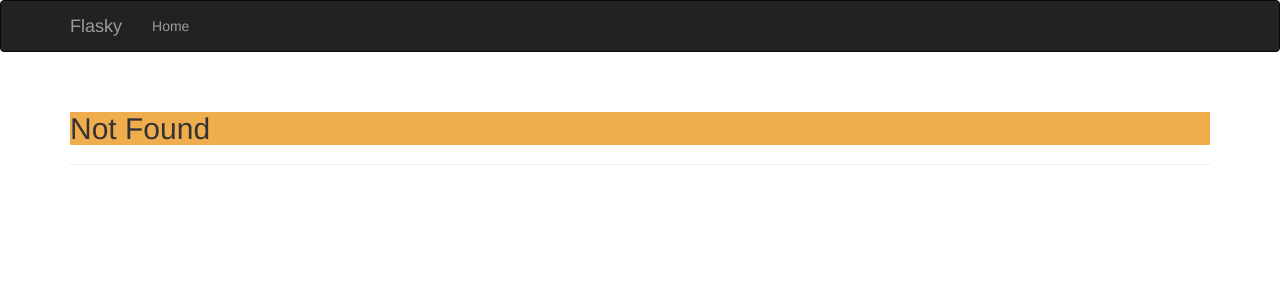
After one commit to youanan/flask-todo, a Flask app: template app/templates/404.html in a window 1280 px wide. The commit adds this page. Shown: the top 300 px of the page. Run offline with Flask 2, Linux system fonts and the light colour scheme; the template is opened without the code that fills it, so the values that code supplies are empty; some libraries are stand-ins or nearby versions.

Commit message:
import flask_bootstrap

```diff
--- a/app/__init__.py
+++ b/app/__init__.py
@@ -1,9 +1,12 @@
 from flask import Flask
 from flask_mongoengine import MongoEngine
+from flask_bootstrap import Bootstrap
 
 app = Flask(__name__)
 app.config.from_object("config")
 
 db = MongoEngine(app)
+bootstrap = Bootstrap(app)
 
-from app import views,models
+
+from app import views, models
--- /dev/null
+++ b/app/templates/404.html
@@ -0,0 +1,30 @@
+{% extends "bootstrap/base.html" %}
+{% block title %}Flasky{% endblock %}
+{% block navbar %}
+<div class="navbar navbar-inverse" role="navigation">
+<div class="container">
+<div class="navbar-header">
+<button type="button" class="navbar-toggle"
+data-toggle="collapse" data-target=".navbar-collapse">
+<span class="sr-only">Toggle navigation</span>
+<span class="icon-bar"></span>
+<span class="icon-bar"></span>
+<span class="icon-bar"></span>
+</button>
+<a class="navbar-brand" href="/">Flasky</a>
+</div>
+<div class="navbar-collapse collapse">
+<ul class="nav navbar-nav">
+<li><a href="/">Home</a></li>
+</ul>
+</div>
+</div>
+</div>
+{% endblock %}
+{% block content %}
+<div class="container">
+<div class="page-header">
+   <h2 class="label-warning">Not Found</h2>
+</div>
+</div>
+{% endblock %}
```
Also changed, not shown: app/templates/index.html (+29 -5 lines), app/views.py (+12 -7 lines).
